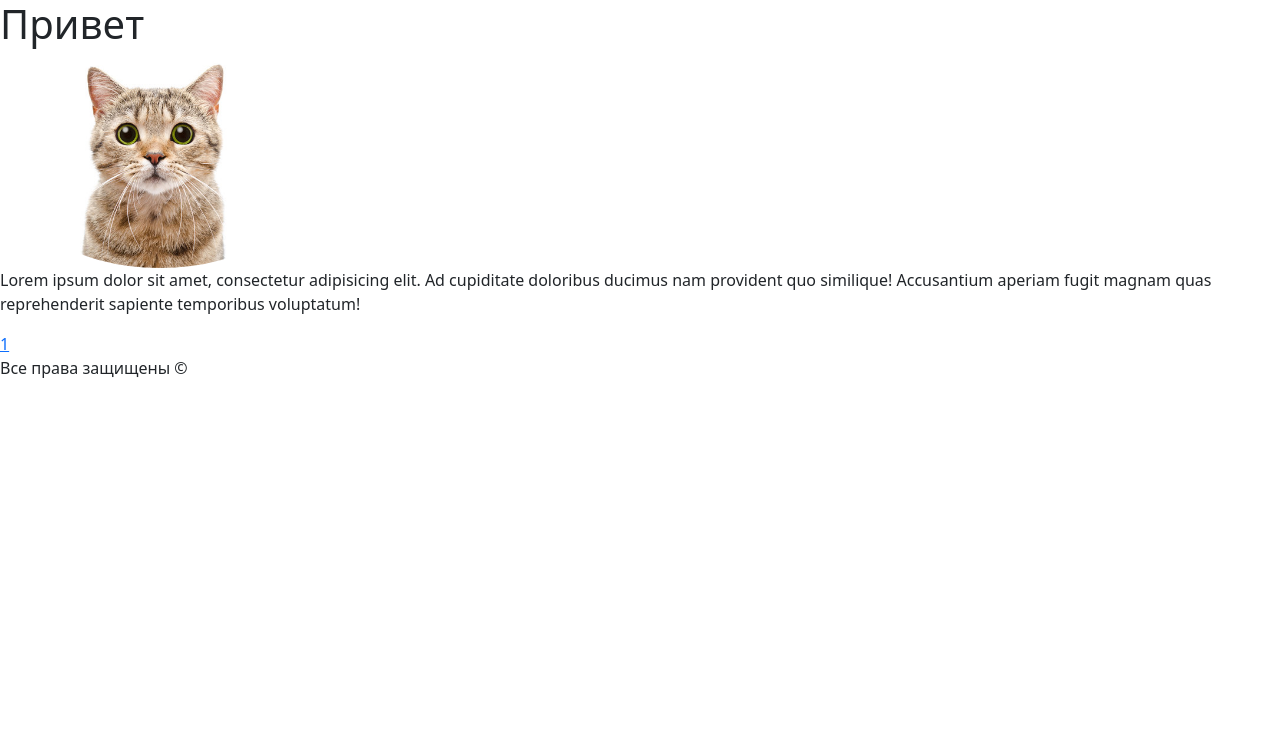
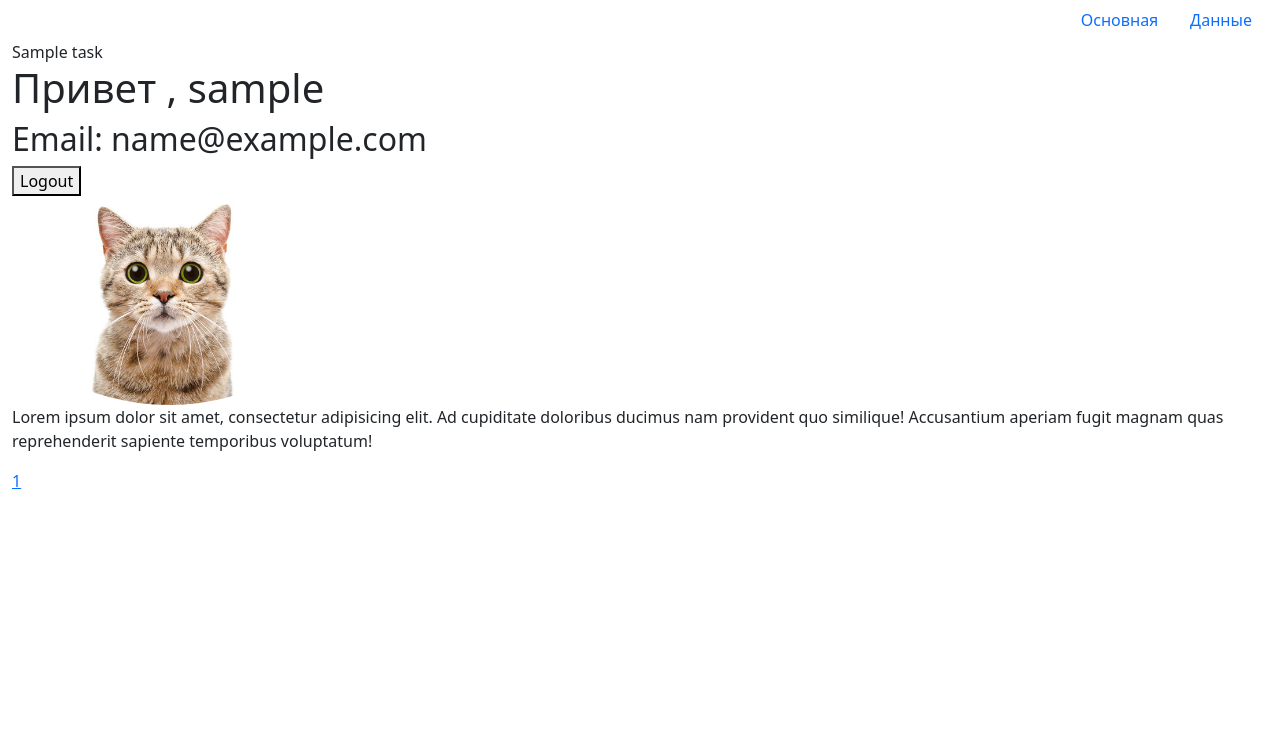
Before and after one commit to JxSerJ/flask_app_2, a Flask app: template templates/about.html in a window 1280 px wide. Shown: the top 733 px of the page. Run offline with Flask 3, Linux system fonts and the light colour scheme; the template is opened without the code that fills it: most values are stand-ins (such as "Sample title", 1, 10 or a date in 2020); some libraries are stand-ins or nearby versions.

Commit message:
task 9 added + some corrections for other tasks

```diff
--- a/run.py
+++ b/run.py
@@ -1,4 +1,4 @@
-from flask import Flask, render_template, request, flash, redirect, url_for
+from flask import Flask, render_template, request, flash, redirect, url_for, session
 from werkzeug.utils import secure_filename
 from pathlib import PurePath, Path
 
@@ -9,12 +9,16 @@ app.secret_key = b'123456789'
 
 @app.route('/')
 def index():
-    context = [
+    context = {'tasks': [
         ['task 7', 'power_get'],
         ['task 8', 'flash_get'],
-        ['task 9', 'cookie_get']
-    ]
-    return render_template('about.html', context=context)
+        ['task 9', 'login_get']],
+        'title': 'Main page'
+    }
+    if 'username' in session:
+        context['username'] = session['username']
+        context['email'] = session['email']
+    return render_template('about.html', **context)
 
 
 # task 7
@@ -44,13 +48,13 @@ def power_post():
 @app.get('/flash')
 def flash_get():
     context = {
-        "title": "Task 8",
+        "title": "Task 8 - Flash",
         "task": '''Создать страницу, на которой будет форма для ввода имени
-и кнопка "Отправить". При нажатии на кнопку будет произведено
+и кнопка "Отправить".<br>При нажатии на кнопку будет произведено
 перенаправление на страницу с flash сообщением, где будет
 выведено "Привет, {имя}!".'''
     }
-    return render_template('flash_form.html', **context)
+    return render_template('flash_form_t08.html', **context)
 
 
 @app.post('/flash')
@@ -64,29 +68,42 @@ def flash_post():
 
 
 # task9
-@app.get('/cookie')
-def cookie_get():
-    pass
-
-
 @app.get('/login')
 def login_get():
-    return render_template('username_form.html')
+    context = {
+        "title": "Task 9 - Cookie",
+        "task": '''Создать страницу, на которой будет форма для ввода имени
+    и электронной почты.<br>
+    При отправке которой будет создан cookie файл с данными
+    пользователя<br>
+    Также будет произведено перенаправление на страницу
+    приветствия, где будет отображаться имя пользователя.<br>
+    На странице приветствия должна быть кнопка "Выйти"<br>
+    При нажатии на кнопку будет удален cookie файл с данными
+    пользователя и произведено перенаправление на страницу
+    ввода имени и электронной почты.'''
+    }
+    return render_template('username_form_t09.html', **context)
 
 
 @app.post('/login')
 def login_post():
-    test_data = {
-        'username': 'user1',
-        'password': '1234'
-    }
-    username = request.form['username']
-    password = request.form['password']
+    username = request.form.get('username', default=None)
+    email = request.form.get('email', default=None)
 
-    if username == test_data['username'] and password == test_data['password']:
-        return 'Success', 200
+    if username:
+        session['username'] = username if username else 'Unknown'
+        session['email'] = email if email else 'Unknown'
+        return redirect(url_for('index'))
     else:
-        return 'Fail', 503
+        return redirect(url_for('login_get'))
+
+
+@app.route('/logout')
+def logout():
+    session.pop('username', None)
+    session.pop('email', None)
+    return redirect(url_for('login_get'))
 
 
 if __name__ == '__main__':
--- a/templates/about.html
+++ b/templates/about.html
@@ -1,13 +1,21 @@
-<!doctype html>
-<html lang="ru">
-<head>
-    <meta charset="utf-8">
-    {#    <link rel="stylesheet" href="/static/css/bootstrap.min.css">#}
-    <link rel="stylesheet" href="{{ url_for('static', filename='css/bootstrap.min.css') }}">
-    <title>{{ title }}</title>
-</head>
-<body>
-<h1 class="text-monospace">Привет</h1>
+{% extends 'base.html' %}
+
+{% block title %}
+    {{ title }}
+{% endblock %}
+
+{% block task %}
+{{ task }}
+{% endblock %}
+
+{% block content %}
+<h1 class="text-monospace">Привет {% if username %}, {{ username }}{% endif %}</h1>
+{% if email %}<h2>Email: {{ email }}</h2>{% endif %}
+    {% if username %}
+        <form action="/logout">
+        <button type="submit" title="logout">Logout</button>
+        </form>
+    {% endif %}
 {#<img src="/static/image/foto.jpg" alt="Моё фото" width="300">#}
 <img src="{{ url_for('static', filename='image/foto.jpg') }}" alt="Моё фото"
      width="300" class="col-12 col-md-6 img-fluid w-25 rounded-circle ">
@@ -15,13 +23,7 @@
     elit. Ad cupiditate doloribus ducimus nam provident quo similique! Accusantium
     aperiam fugit magnam quas reprehenderit sapiente temporibus voluptatum!</p>
 
-{% for task in context %}
+{% for task in tasks %}
 <a href="{{ url_for(task[1]) }}">{{ task[0] }}</a><br>
 {% endfor %}
-
-
-<p class="alert-dark">Все права защищены &copy; </p>
-{#<script src="/static/js/bootstrap.bundle.min.js"></script>#}
-<script src="{{ url_for('static', filename='js/bootstrap.bundle.min.js') }}"></script>
-</body>
-</html>
+{% endblock %}
--- a/templates/base.html
+++ b/templates/base.html
@@ -13,9 +13,9 @@ initial-scale=1, shrink-to-fit=no">
 <body>
 <div class="container-fluid">
     <ul class="nav nav-pills justify-content-end align-items-end">
-        <li class="nav-item"><a href="/main/"
+        <li class="nav-item"><a href="/"
                                 class="nav-link">Основная</a></li>
-        <li class="nav-item"><a href="/data/"
+        <li class="nav-item"><a href="/"
                                 class="nav-link">Данные</a></li>
     </ul>
 
--- a/templates/flash_form.html
+++ b/templates/flash_form_t08.html
@@ -2,6 +2,10 @@
 
 {% block title %}
     {{ title }}
+{% endblock %}
+
+{% block task %}
+{{ task }}
 {% endblock %}
 
 {% block content %}
```
Also changed, not shown: templates/username_form_t09.html (added, +17 -0 lines).
